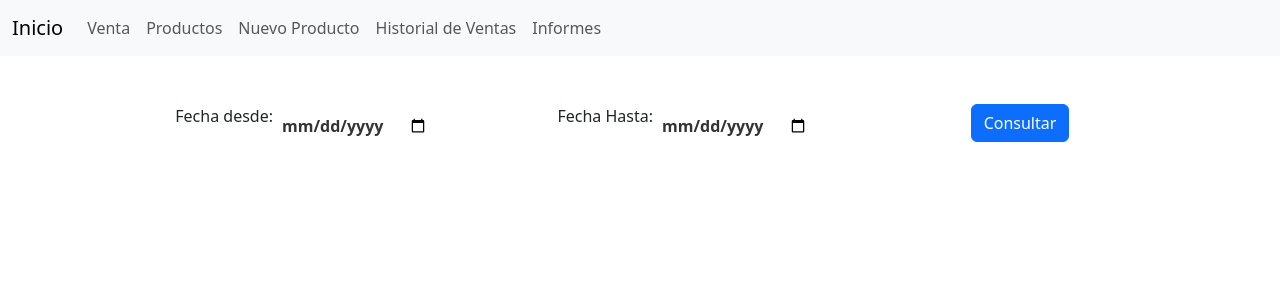
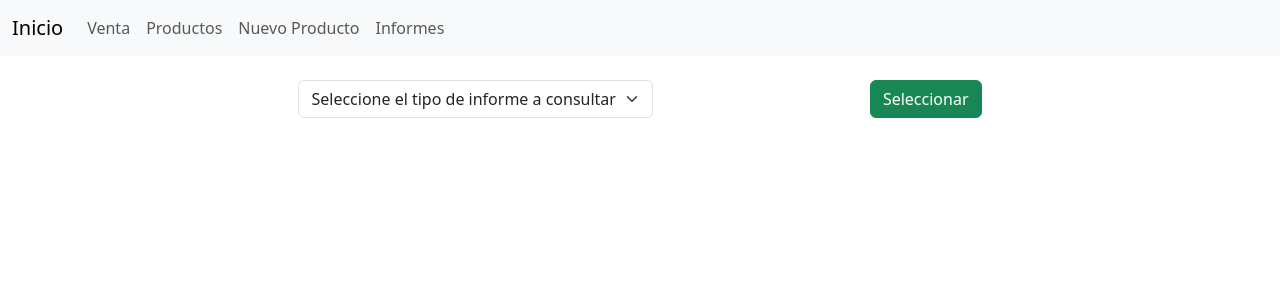
Before and after one commit to MiguelSalinas0/project_ladespensa, a Flask app: page /informes in a window 1280 px wide. Shown: the top 300 px of the page. Run offline with Flask 3, Linux system fonts and the light colour scheme; some libraries are stand-ins or nearby versions.

Commit message:
se agregan metodos a la pantalla de informes

```diff
--- a/app/app.py
+++ b/app/app.py
@@ -110,7 +110,8 @@ def agregar_item():
         prod, error = get_prod_cod(request.form['codigo'])
         if error == None:
             if cant > int(prod.get('stock')) or prod.get('stock') == 0:
-                flash(f"Imposible agregar, no hay stock suficiente. Stock actual: {prod.get('stock')}", category="error")
+                flash(
+                    f"Imposible agregar, no hay stock suficiente. Stock actual: {prod.get('stock')}", category="error")
                 return redirect(url_for("venta"))
             else:
                 item['id'] = prod.get('id')
@@ -167,16 +168,44 @@ def generarVenta():
     return redirect(url_for("inicio"))
 
 
-@app.route('/historial_ventas')
-def historial_ventas():
-    ventas, error = get_all_ven()
-    if error == None:
-        return render_template('historial_ventas.html', ventas=ventas)
-
-
 @app.route('/informes')
 def informes():
     return render_template('informes.html')
+
+
+@app.route('/select_informe', methods=['POST'])
+def select_informe():
+    if request.method == 'POST':
+        return render_template('informes.html', op=request.form['infoSel'])
+
+
+@app.route('/get_informes', methods=['POST'])
+def get_informes():
+    if request.method == 'POST':
+        op = request.form['option']
+        if op == '1':
+            f1 = request.form['myDate1'] + ' 00:00:00'
+            f2 = request.form['myDate2'] + ' 23:59:59'
+            ventas, error = get_rango(f1, f2)
+            if error == None:
+                return render_template('informes.html', op=op, ventas=ventas, f1=request.form['myDate1'], f2=request.form['myDate2'])
+        if op == '2':
+            totalDia = 0.0
+            f1 = request.form['myDate1'] + ' 00:00:00'
+            f2 = request.form['myDate1'] + ' 23:59:59'
+            ventas, error = get_rango(f1, f2)
+            if error == None:
+                for item in ventas:
+                    totalDia = totalDia + item['total']
+                return render_template('informes.html', op=op, ventas=ventas, f1=request.form['myDate1'], totalDia=totalDia)
+        if op == '3':
+            totalMes = 0.0
+            mes = request.form['myDate1']
+            ventas, error = get_mes(mes)
+            if error == None:
+                for item in ventas:
+                    totalMes = totalMes + item['total']
+                return render_template('informes.html', op=op, ventas=ventas, f1=request.form['myDate1'], totalMes=totalMes)
 
 
 def pagina_no_encontrada(error):
--- a/app/db/db.py
+++ b/app/db/db.py
@@ -3,7 +3,7 @@ from flask import Flask, g
 
 app = Flask(__name__)
 
-DATABASE = 'C:/Users/w10-21h2/Desktop/project_ladespensa/instance/ladespensa.db'
+DATABASE = 'C:/Users/Usuario/Documents/Proyectos/project_ladespensa/instance/ladespensa.db'
 
 
 def get_db():
--- a/app/static/css/style.css
+++ b/app/static/css/style.css
@@ -80,10 +80,11 @@
 }
 
 
-/* INPUT DATE */
+/* INPUT */
 
 
-input[type="date"] {
+input[type="date"],
+input[type="month"] {
     border: none;
     background: transparent;
     outline: none;
@@ -93,10 +94,12 @@ input[type="date"] {
     color: #333;
 }
 
-input[type="date"]::-webkit-calendar-picker-indicator {
+input[type="date"]::-webkit-calendar-picker-indicator,
+input[type="month"]::-webkit-calendar-picker-indicator {
     color: #333;
 }
 
-input[type="date"]:focus {
+input[type="date"]:focus,
+input[type="month"]:focus {
     border-bottom: 2px solid #333;
 }
--- a/app/templates/404.html
+++ b/app/templates/404.html
@@ -3,6 +3,8 @@
 
 {% block body %}
 
-<h1>404</h1>
+<div class="container d-flex justify-content-center pt-3">
+    <h2>Error 404 - Página no encontrada</h2>
+</div>
 
 {% endblock %}
--- a/app/templates/informes.html
+++ b/app/templates/informes.html
@@ -3,30 +3,168 @@
 
 {% block body %}
 
+<div class="container pt-4">
+    <form action="select_informe" method="post" class="d-flex justify-content-center justify-content-evenly">
+        <div class="form-group">
+            <select class="form-select" aria-label="Default select example" id="infoSel" name="infoSel">
+                <option>Seleccione el tipo de informe a consultar</option>
+                <option value="1" {% if op=='1' %} selected {% endif %}>Rango de fechas</option>
+                <option value="2" {% if op=='2' %} selected {% endif %}>Historial de un día</option>
+                <option value="3" {% if op=='3' %} selected {% endif %}>Historial de un mes</option>
+            </select>
+        </div>
+        <div class="form-group">
+            <button type="submit" class="btn btn-success">Seleccionar</button>
+        </div>
+    </form>
+</div>
+
+{% if op == '1' %}
+
+<div>
     <div class="container pt-5">
-    <form action="" method="post">
+        <form action="get_informes" method="post">
+            <input type="hidden" name="option" id="option" value="{{op}}">
             <div class="mb-3 row justify-content-center">
                 <div class="form-group col-md-4">
                     <div class="input-group mb-3 d-flex justify-content-end">
                         <label for="myDate1">Fecha desde:</label>
-                    <input type="date" id="myDate1" name="myDate1">
+                        <input type="date" id="myDate1" name="myDate1" value="{{f1}}">
                     </div>
                 </div>
                 <div class="form-group col-md-4">
                     <div class="input-group mb-3 d-flex justify-content-end">
                         <label for="myDate2">Fecha Hasta:</label>
-                    <input type="date" id="myDate2" name="myDate2">
+                        <input type="date" id="myDate2" name="myDate2" value="{{f2}}">
                     </div>
                 </div>
                 <div class="form-group col-md-4">
                     <div class="d-flex justify-content-center">
-                    <button type="submit" class="btn btn-primary">Consultar</button>
+                        <button name="submit" type="submit" class="btn btn-primary" value="form1">Consultar</button>
                     </div>
                 </div>
             </div>
         </form>
     </div>
 
+    <div class="pb-5 container-fluid">
+        <table id="tab2" class="table table-light table-striped">
+            <thead>
+                <tr>
+                    <th>Fecha</th>
+                    <th>Total</th>
+                </tr>
+            </thead>
+            <tbody>
+                {% for venta in ventas %}
+                <tr>
+                    <td>{{venta.fecha}}</td>
+                    <td>$ {{venta.total}}</td>
+                </tr>
+                {% endfor %}
+            </tbody>
+        </table>
+    </div>
+</div>
 
+{% endif %}
+
+{% if op == '2' %}
+
+<div>
+    <div class="container pt-5" id="rango">
+        <form action="get_informes" method="post">
+            <input type="hidden" name="option" id="option" value="{{op}}">
+            <div class="mb-3 row justify-content-center">
+                <div class="form-group col-md-4">
+                    <div class="input-group mb-3 d-flex justify-content-end">
+                        <label for="myDate1">Fecha:</label>
+                        <input type="date" id="myDate1" name="myDate1" value="{{f1}}">
+                    </div>
+                </div>
+                <div class="form-group col-md-4">
+                    <div class="d-flex justify-content-center">
+                        <button name="submit" type="submit" class="btn btn-primary" value="form1">Consultar</button>
+                    </div>
+                </div>
+            </div>
+        </form>
+    </div>
+
+    <div class="pb-5 container-fluid">
+        <table id="tab2" class="table table-light table-striped">
+            <thead>
+                <tr>
+                    <th>Fecha</th>
+                    <th>Total</th>
+                </tr>
+            </thead>
+            <tbody>
+                {% for venta in ventas %}
+                <tr>
+                    <td>{{venta.fecha}}</td>
+                    <td>$ {{venta.total}}</td>
+                </tr>
+                {% endfor %}
+            </tbody>
+            <tfoot>
+                <tr>
+                    <th>Suma total del día: ${{totalDia}}</th>
+                </tr>
+            </tfoot>
+        </table>
+    </div>
+</div>
+
+{% endif %}
+
+{% if op == '3' %}
+
+<div>
+    <div class="container pt-5" id="rango">
+        <form action="get_informes" method="post">
+            <input type="hidden" name="option" id="option" value="{{op}}">
+            <div class="mb-3 row justify-content-center">
+                <div class="form-group col-md-4">
+                    <div class="input-group mb-3 d-flex justify-content-end">
+                        <label for="myDate1">Mes:</label>
+                        <input type="month" id="myDate1" name="myDate1" value="{{f1}}">
+                    </div>
+                </div>
+                <div class="form-group col-md-4">
+                    <div class="d-flex justify-content-center">
+                        <button name="submit" type="submit" class="btn btn-primary" value="form1">Consultar</button>
+                    </div>
+                </div>
+            </div>
+        </form>
+    </div>
+
+    <div class="pb-5 container-fluid">
+        <table id="tab2" class="table table-light table-striped">
+            <thead>
+                <tr>
+                    <th>Fecha</th>
+                    <th>Total</th>
+                </tr>
+            </thead>
+            <tbody>
+                {% for venta in ventas %}
+                <tr>
+                    <td>{{venta.fecha}}</td>
+                    <td>$ {{venta.total}}</td>
+                </tr>
+                {% endfor %}
+            </tbody>
+            <tfoot>
+                <tr>
+                    <th>Suma total del mes: ${{totalMes}}</th>
+                </tr>
+            </tfoot>
+        </table>
+    </div>
+</div>
+
+{% endif %}
 
 {% endblock %}
--- a/app/templates/layout.html
+++ b/app/templates/layout.html
@@ -41,9 +41,6 @@
             <a class="nav-link" href="{{url_for('nuevo')}}">Nuevo Producto</a>
           </li>
           <li class="nav-item">
-            <a class="nav-link" href="{{url_for('historial_ventas')}}">Historial de Ventas</a>
-          </li>
-          <li class="nav-item">
             <a class="nav-link" href="{{url_for('informes')}}">Informes</a>
           </li>
         </ul>
```
Also changed, not shown: app/api/api_venta.py (+23 -1 lines), app/templates/historial_ventas.html (deleted, +0 -25 lines). Lines whose indentation alone changed are shown as unchanged.
